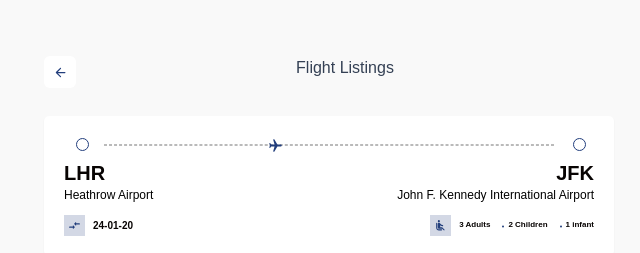
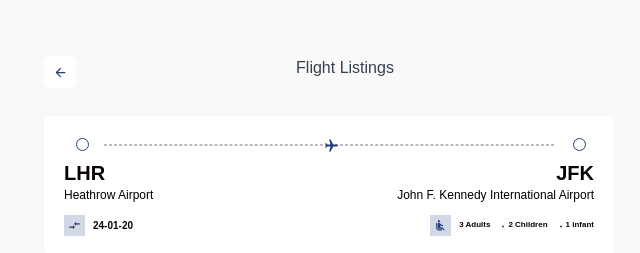
Before and after one commit to femigabriel/trip-assessment, a React (Vite) app: page /flights in a window 1280 px wide. Shown: the top 253 px of the page, without its empty margins (311-951 px from the left). Built offline with nearby package versions, Linux system fonts and the light colour scheme; a web font is replaced by a local one.

Commit message:
first commit

```diff
--- a/src/components/flights/Flights.tsx
+++ b/src/components/flights/Flights.tsx
@@ -34,7 +34,7 @@
             </div>
           </div>
 
-          <div className="z-50">
+          <div className="z-50 flex relative left-14 ">
             <svg
               xmlns="http://www.w3.org/2000/svg"
               width="15"
```
Also changed, not shown: src/components/pages/FlightPayment.tsx (+0 -11 lines).
